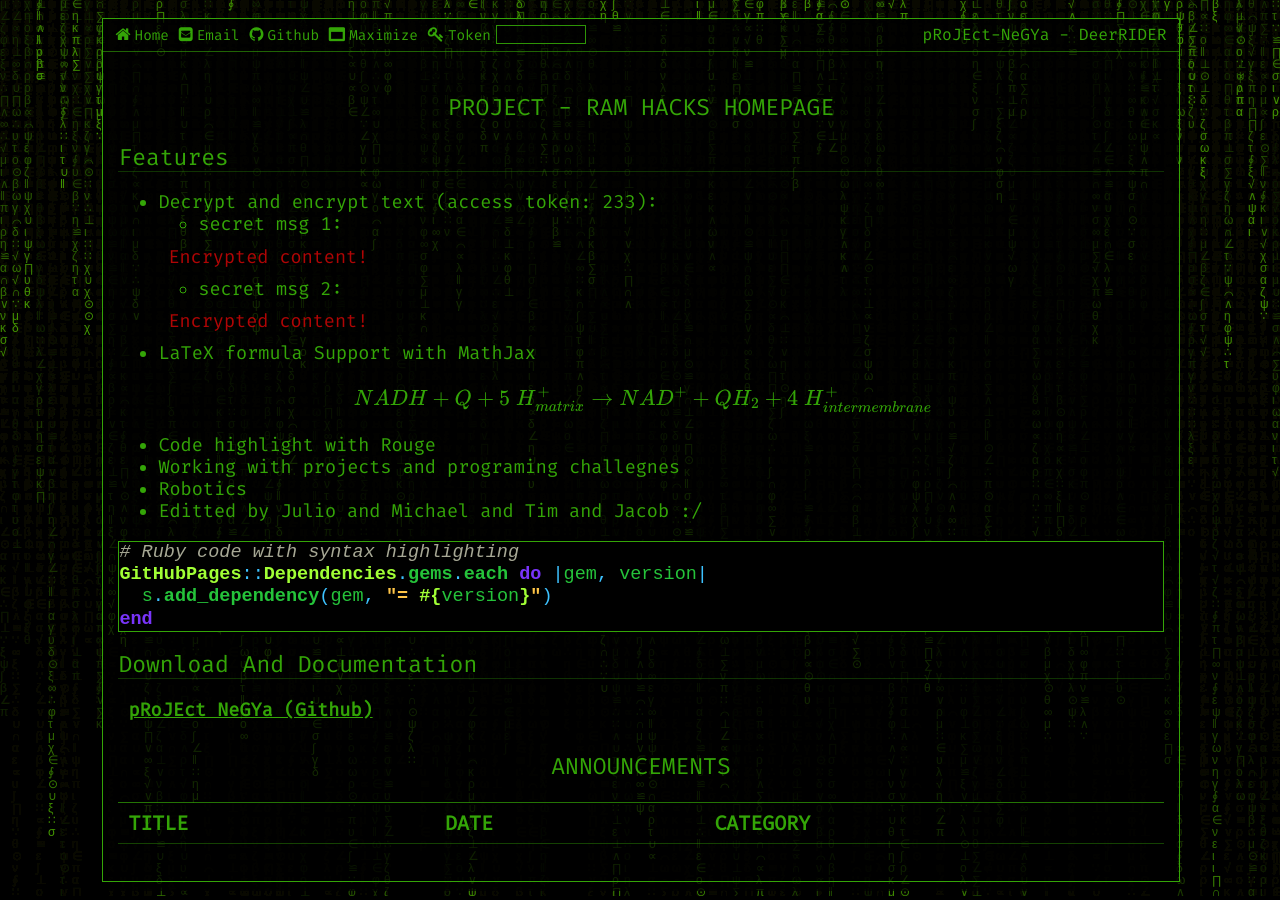
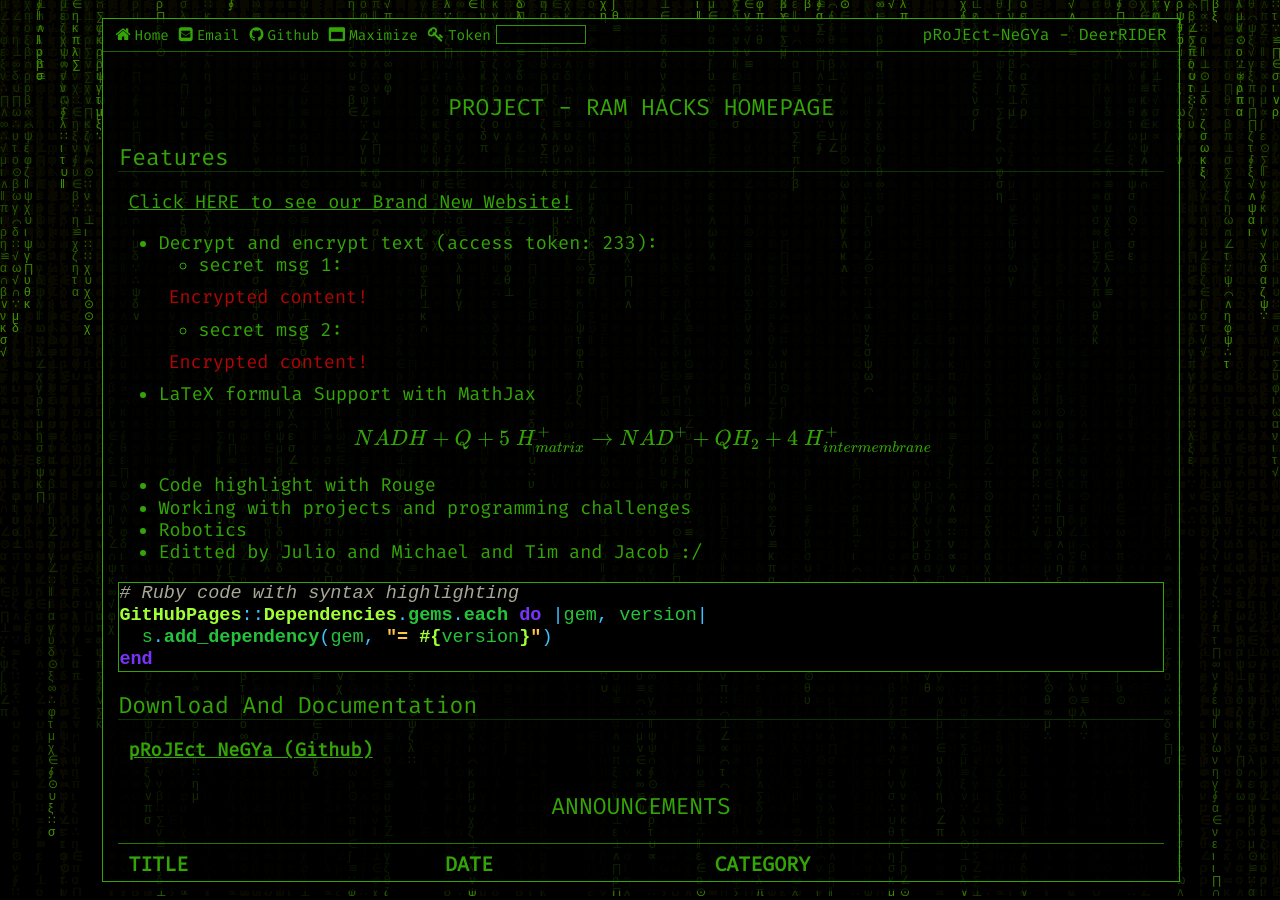
Before and after one commit to ramhacks/ramhacks.github.io, a Jekyll site: the page built from pages/index.md, in a window 1280 px wide. Built offline with Jekyll 4.4.1, drawn with Linux system fonts in a browser that asks for light colours; formulas are drawn with MathJax 3.

Commit message:
Update index.md

```diff
--- a/pages/index.md
+++ b/pages/index.md
@@ -14,6 +14,8 @@ permalink: /
 # PROJECT - RAM HACKS HOMEPAGE
 
 ##  Features
+
+<a href="https://rhodyra.ms">Click HERE to see our Brand New Website!</a>
 
 * Decrypt and encrypt text (access token: 233):
   * secret msg 1:
@@ -27,7 +29,7 @@ NADH+Q+5\;H_{matrix}^{+}\rightarrow NAD^{+}+QH_{2}+4\;H_{intermembrane}^{+}\!
 $$
 
 * Code highlight with Rouge
-* Working with projects and programing challegnes
+* Working with projects and programming challenges
 * Robotics
 * Editted by Julio and Michael and Tim and Jacob  :/
 
```
Also changed, not shown: other parts of pages/index.md (+1 -1 lines).
